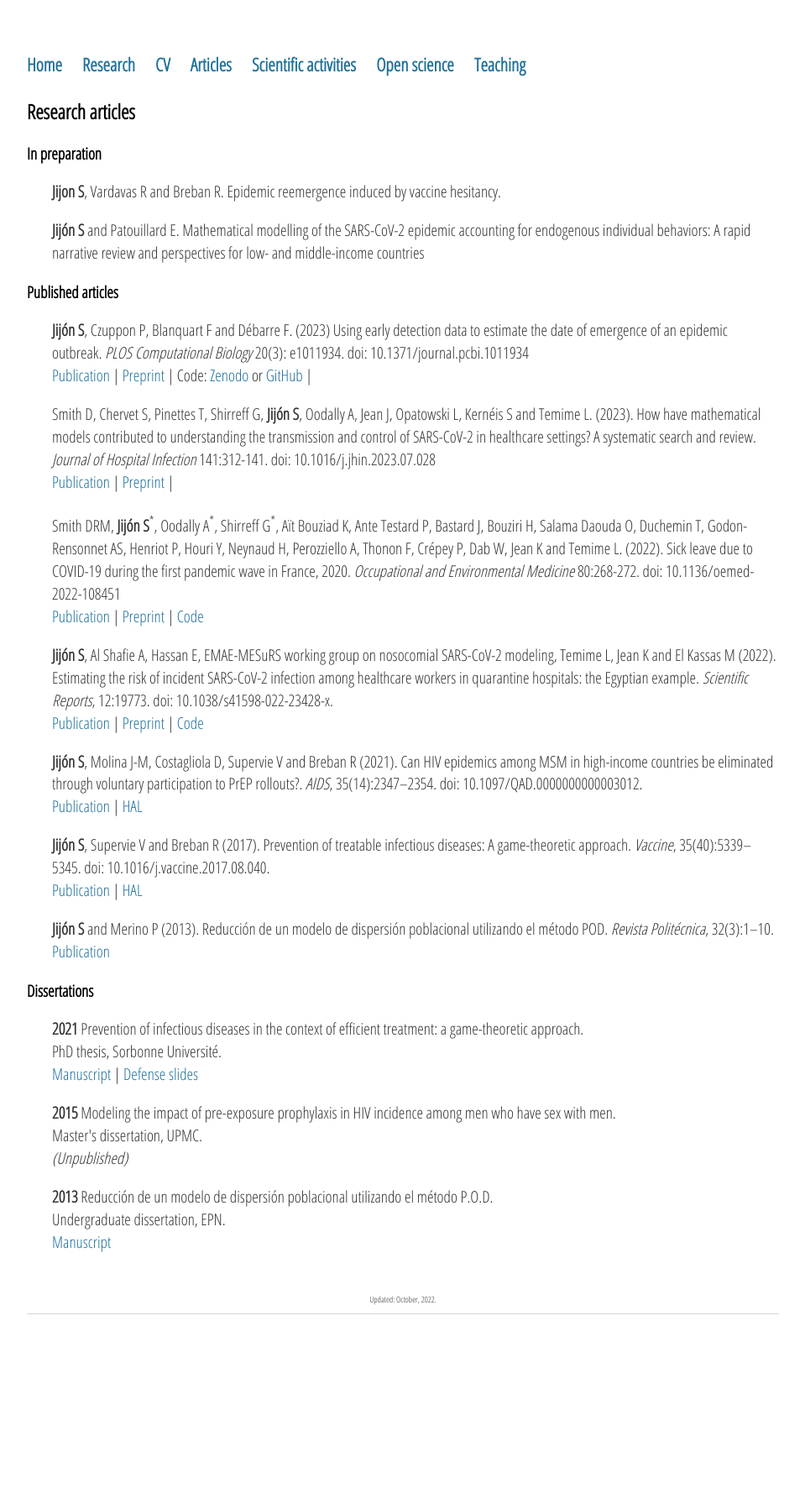
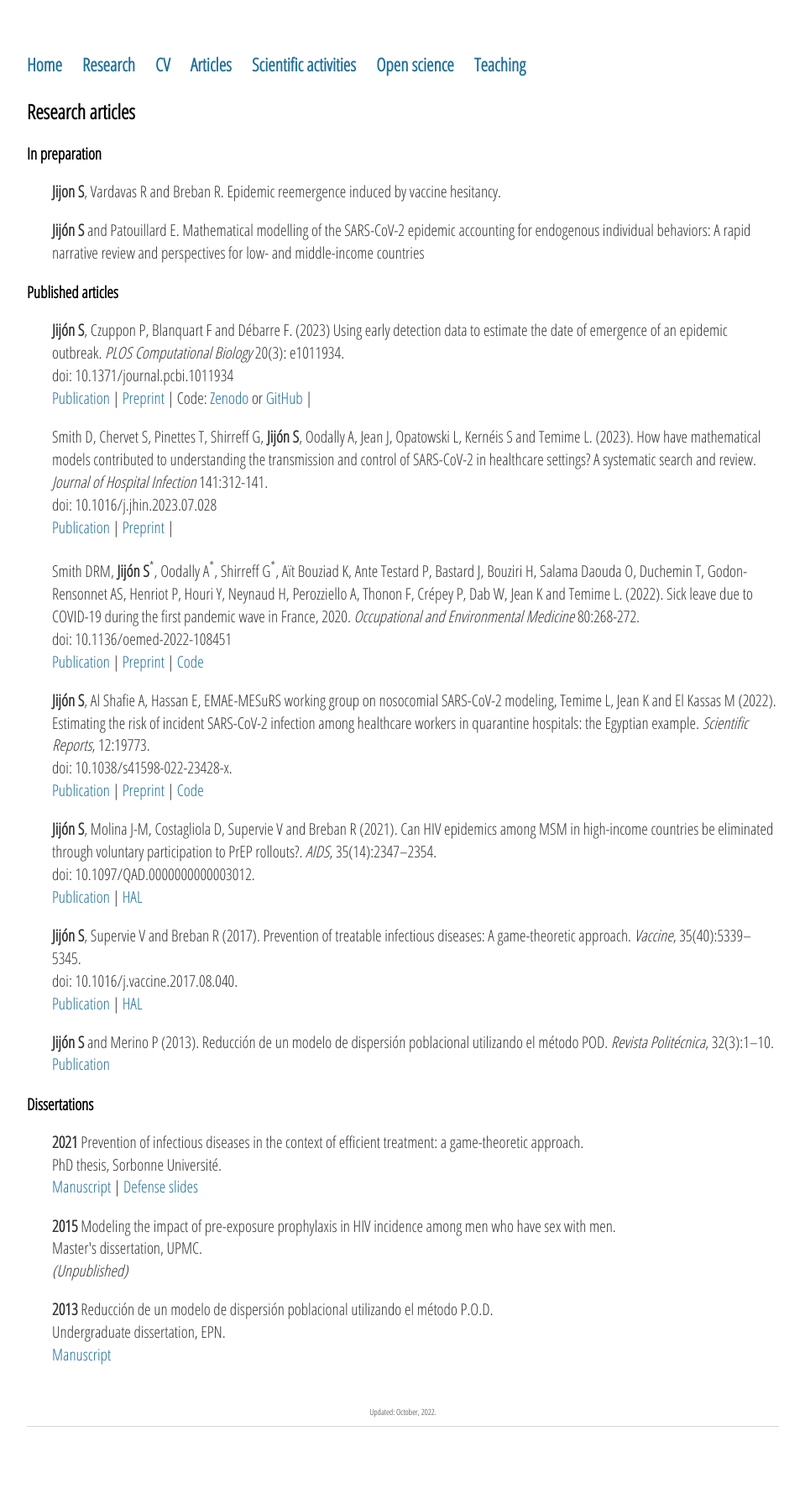
Before and after one commit to sjijon/sjijon.github.io, a Jekyll site: the page built from publications.html, in a window 1280 px wide. Shown: the whole page at 84% size, without its empty margins (160-1119 px from the left). Built offline with Jekyll 4.4.1, drawn with Linux system fonts in a browser that asks for light colours; nearby versions of some CDN libraries; before the commit the page ends 1645 px from its top, so only the background shows below that; some of the changed lines change nothing that is shown.

Commit message:
Add breaks before doi

```diff
--- a/publications.html
+++ b/publications.html
@@ -19,6 +19,7 @@ title: Publications
 	<p style="padding-left:30px;">
 		<strong>Jijón S</strong>, Czuppon P, Blanquart F and Débarre F. (2023) Using early detection data to estimate the date of emergence of an epidemic outbreak.
 		<em>PLOS Computational Biology</em> 20(3): e1011934.
+		<br>
 		doi: 10.1371/journal.pcbi.1011934
 		<br>
 		<a href="https://doi.org/10.1371/journal.pcbi.1011934" target="_blank">Publication</a> |
@@ -30,6 +31,7 @@ title: Publications
 		Smith D, Chervet S, Pinettes T, Shirreff G, <strong>Jijón S</strong>, Oodally A, Jean J, Opatowski L, Kernéis S and Temime L. (2023).
 		How have mathematical models contributed to understanding the transmission and control of SARS-CoV-2 in healthcare settings? A systematic search and review.
 		<em>Journal of Hospital Infection</em> 141:312-141.
+		<br>
 		doi: 10.1016/j.jhin.2023.07.028
 		<br>
 		<a href="https://authors.elsevier.com/c/1hw~wiVO0BBna" target="_blank">Publication</a> |
@@ -40,6 +42,7 @@ title: Publications
 		Smith DRM, <strong>Jijón S</strong><sup>*</sup>, Oodally A<sup>*</sup>, Shirreff G<sup>*</sup>, Aït Bouziad K, Ante Testard P, Bastard J, Bouziri H, Salama Daouda O, Duchemin T, Godon-Rensonnet AS, Henriot P, Houri Y, Neynaud H, Perozziello A, Thonon F, Crépey P, Dab W, Jean K and Temime L. (2022).
 		Sick leave due to COVID-19 during the first pandemic wave in France, 2020.
 		<em>Occupational and Environmental Medicine</em> 80:268-272.
+		<br>
 		doi: 10.1136/oemed-2022-108451
 		<br>
 		<a href="https://oem.bmj.com/content/early/2023/03/13/oemed-2022-108451.citation-tools" target="_blank">Publication</a> |
@@ -51,6 +54,7 @@ title: Publications
 		<strong>Jijón S</strong>, Al Shafie A, Hassan E, EMAE-MESuRS working group on nosocomial SARS-CoV-2 modeling, Temime L, Jean K and El Kassas M (2022).
 		Estimating the risk of incident SARS-CoV-2 infection among healthcare workers in quarantine hospitals: the Egyptian example.
 		<em>Scientific Reports</em>, 12:19773.
+		<br>
 		doi: 10.1038/s41598-022-23428-x.
 		<br>
 		<a href="https://www.nature.com/articles/s41598-022-23428-x" target="_blank">Publication</a> |
@@ -62,6 +66,7 @@ title: Publications
 		<strong>Jijón S</strong>, Molina J-M, Costagliola D, Supervie V and Breban R (2021).
 		Can HIV epidemics among MSM in high-income countries be eliminated through voluntary participation to PrEP rollouts?.
 		<em>AIDS</em>, 35(14):2347–2354.
+		<br>
 		doi: 10.1097/QAD.0000000000003012.
 		<br>
 		<a href="https://journals.lww.com/aidsonline/Abstract/2021/11150/Can_HIV_epidemics_among_MSM_be_eliminated_through.12.aspx" target="_blank">Publication</a> |
@@ -70,7 +75,9 @@ title: Publications
 	<p style="padding-left:30px;">
 		<strong>Jijón S</strong>, Supervie V and Breban R (2017).
 		Prevention of treatable infectious diseases: A game-theoretic approach.
-		<em>Vaccine</em>, 35(40):5339–5345. doi: 10.1016/j.vaccine.2017.08.040.
+		<em>Vaccine</em>, 35(40):5339–5345.
+		<br>
+		doi: 10.1016/j.vaccine.2017.08.040.
 		<br>
 		<a href="https://www.sciencedirect.com/science/article/pii/S0264410X17311283" target="_blank">Publication</a> |
 		<a href="https://hal.archives-ouvertes.fr/pasteur-01634523" target="_blank">HAL</a>
```
